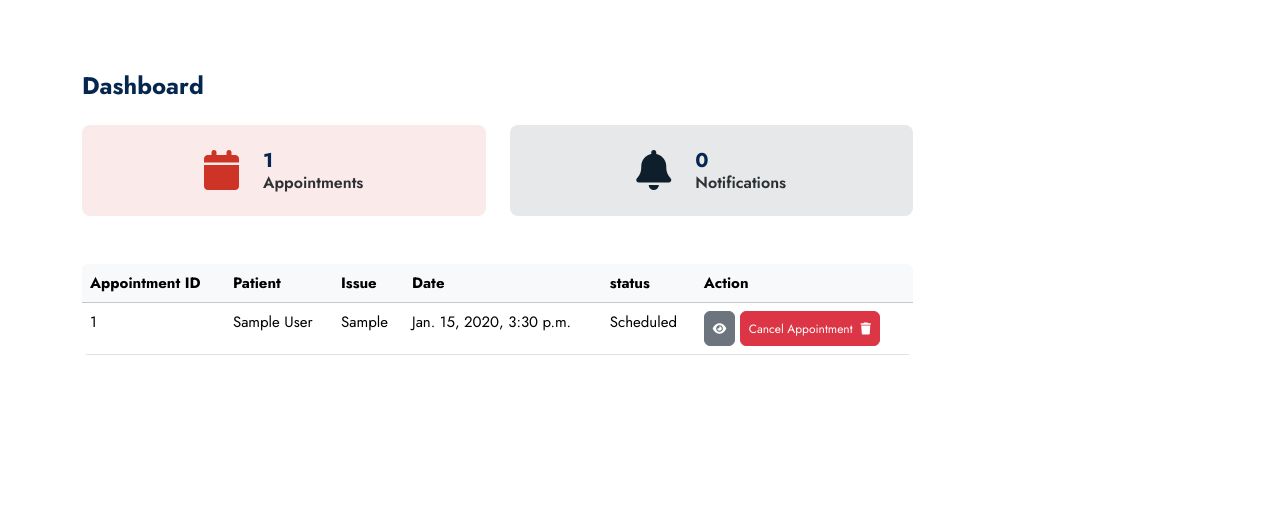
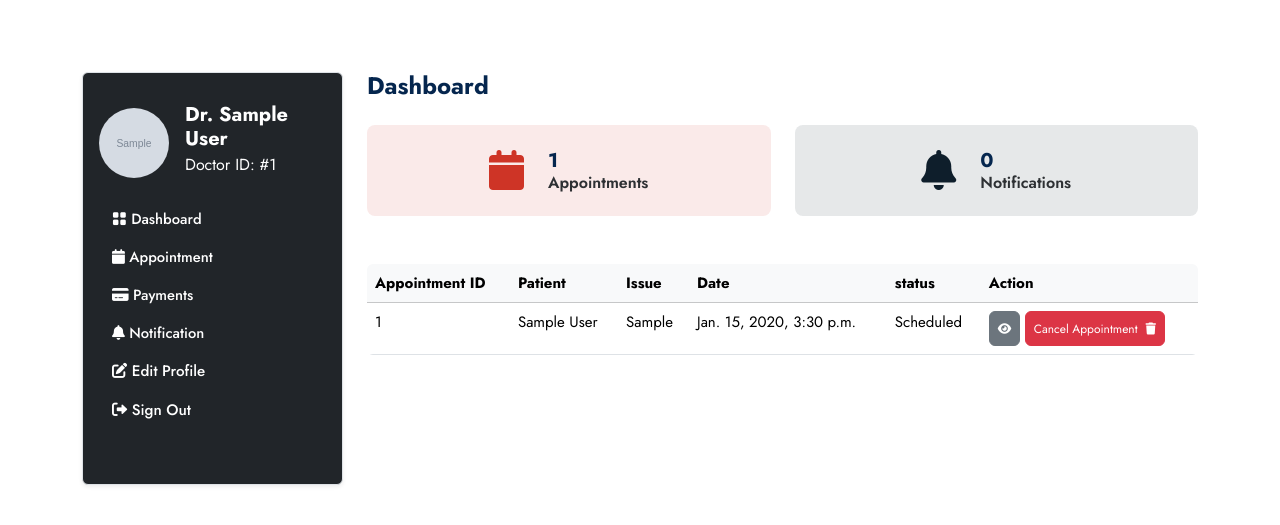
Before and after one commit to Malayaranjan014/hospital-management-system, a Django app: page /doctor/ in a window 1280 px wide. Shown: the part 84-609 px from the top of the page. Run offline with Django 5.2, Linux system fonts and the light colour scheme; a user stored in the database is signed in; tables that the repository leaves empty hold one stand-in row (values such as "Sample post"); grey boxes marked "Sample" are stand-in pictures; data that the repository does not hold is empty; parts of the project's set-up code (start-up, migrations or seed data) failed here and were passed over.

Commit message:
add doctor appointments and appointment details

```diff
--- a/doctor/urls.py
+++ b/doctor/urls.py
@@ -7,6 +7,7 @@ app_name="doctor"
 
 urlpatterns = [
     path("",views.dashboard,name="dashboard"),
-    # path("appointments/",views.appointments,name="appointments"),
+    path("appointments/",views.appointments,name="appointments"),
+    path("appointments/<appointment_id>",views.appointment_detail,name="appointment_detail"),
 
 ]
--- a/doctor/views.py
+++ b/doctor/views.py
@@ -23,13 +23,33 @@ def dashboard(request):
 
 
 
-# @login_required
-# def appointments(request):
-#     doctor = doctor_models.Doctor.objects.get(user=request.user)
-#     appointments = base_models.Appointment.objects.filter(doctor=doctor)
+@login_required
+def appointments(request):
+    doctor = doctor_models.Doctor.objects.get(user=request.user)
+    appointments = base_models.Appointment.objects.filter(doctor=doctor)
 
-#     context = {
-#         "appointments": appointments,
-#     }
+    context = {
+        "appointments": appointments,
+    }
 
-#     return render(request, "doctor/appointments.html", context)
+    return render(request, "doctor/appointments.html", context)
+
+
+
+@login_required
+def appointment_detail(request, appointment_id):
+    doctor = doctor_models.Doctor.objects.get(user=request.user)
+    appointment = base_models.Appointment.objects.get(appointment_id=appointment_id, doctor=doctor)
+    #using this appointmnt query the get all info
+    medical_records = base_models.MedicalRecord.objects.filter(appointment=appointment)
+    lab_tests = base_models.LabTest.objects.filter(appointment=appointment)
+    prescriptions = base_models.Prescription.objects.filter(appointment=appointment)
+
+    context = {
+        "appointment": appointment,
+        "medical_records": medical_records,
+        "lab_tests": lab_tests,
+        "prescriptions": prescriptions,
+    }
+
+    return render(request, "doctor/appointment_detail.html", context)
--- a/templates/doctor/dashboard.html
+++ b/templates/doctor/dashboard.html
@@ -16,7 +16,7 @@
     <div class="container">
         <div class="row mt-0 mt-md-4">
              {% comment %} doctor sidebar  {% endcomment %}
-             {% comment %} {% include 'doctor/sidebar.html' %}  {% endcomment %}
+              {% include 'doctor/sidebar.html' %}
 
             <div class="col-lg-9 col-md-8 col-12">
                 <div class="row mb-4">
--- /dev/null
+++ b/templates/doctor/sidebar.html
@@ -0,0 +1,50 @@
+
+{% block content %}
+
+
+<div class="col-lg-3 col-md-4 col-12">
+    <nav class="navbar navbar-expand-md shadow-sm mb-4 mb-lg-0 sidenav border rounded">
+        <a class="d-xl-none d-lg-none d-md-none text-inherit fw-bold text-decoration-none text-dark p-3" href="#"> Menu </a>
+        <button class="navbar-toggler d-md-none icon-shape icon-sm rounded bg-primary text-light m-3" type="button" data-bs-toggle="collapse" data-bs-target="#sidenav" aria-controls="sidenav" aria-expanded="false" aria-label="Toggle navigation">
+            <span class="bi bi-grid"></span>
+        </button>
+
+        <div class="collapse navbar-collapse p-3" id="sidenav">
+            <div class="navbar-nav flex-column">
+                <div class="d-flex align-items-center mb-3">
+                    {% if request.user.doctor.image %}
+                        <img src="{{request.user.doctor.image.url}}" alt="avatar" class="rounded-circle avatar-xl" style="width: 70px; height: 70px; object-fit: cover" />
+                    {% endif %}
+                    <div class="ms-3">
+                        <h5 class="mb-0 fw-bold text-white">Dr. {{request.user.doctor.full_name}}</h5>
+                        <p class="mb-1 fs-6 text-white">Doctor ID: #{{request.user.doctor.id}}</p>
+                    </div>
+                </div>
+                <ul class="list-unstyled ms-n2 mb-4">
+                    <li class="nav-item">
+                         <a class="dropdown-item nav-link" href="{% url 'doctor:dashboard' %}"><i class="bi bi-grid-fill"></i> Dashboard</a>
+                    </li>
+                    <li class="nav-item">
+                         <a class="dropdown-item nav-link" href="{% url 'doctor:appointments' %}"><i class="fas fa-calendar"></i> Appointment</a>
+                    </li>
+
+                     <li class="nav-item">
+                         <a class="dropdown-item nav-link" href="#"><i class="fas fa-credit-card"></i> Payments</a>
+                    </li>
+                    <li class="nav-item">
+                        <a class="dropdown-item nav-link" href="#"><i class="fas fa-bell"></i> Notification</a>
+                    </li>
+                    <li class="nav-item">
+                        <a class="nav-link" href="#"> <i class="fas fa-edit"></i> Edit Profile </a>
+                    </li>
+                    <li class="nav-item">
+                        <a class="nav-link" href="#"> <i class="fas fa-sign-out-alt"></i> Sign Out </a>
+                    </li>
+                </ul>
+            </div>
+        </div>
+    </nav>
+</div>
+
+
+{% endblock %}
```
Also changed, not shown: templates/doctor/appointment_detail.html (added, +41 -0 lines), templates/doctor/appointments.html (added, +52 -0 lines).
